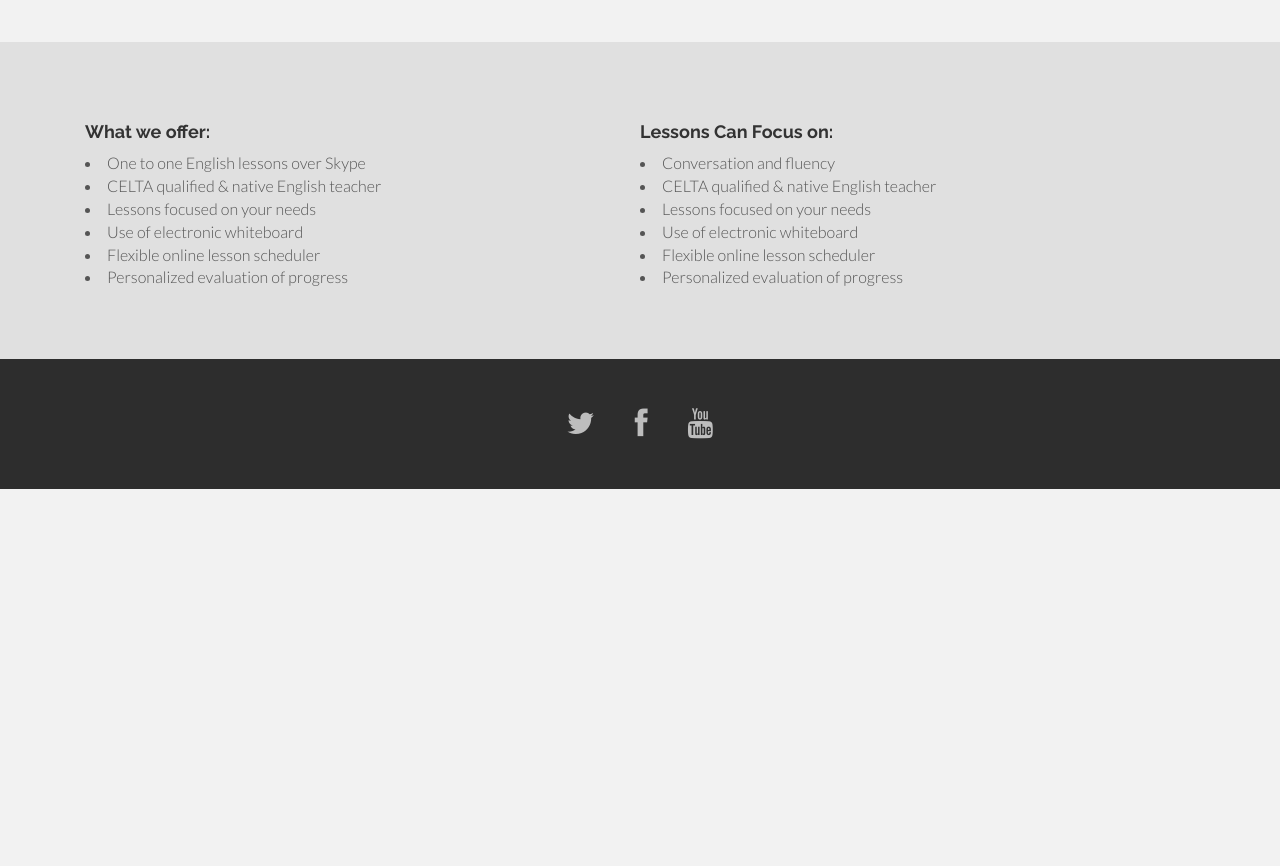
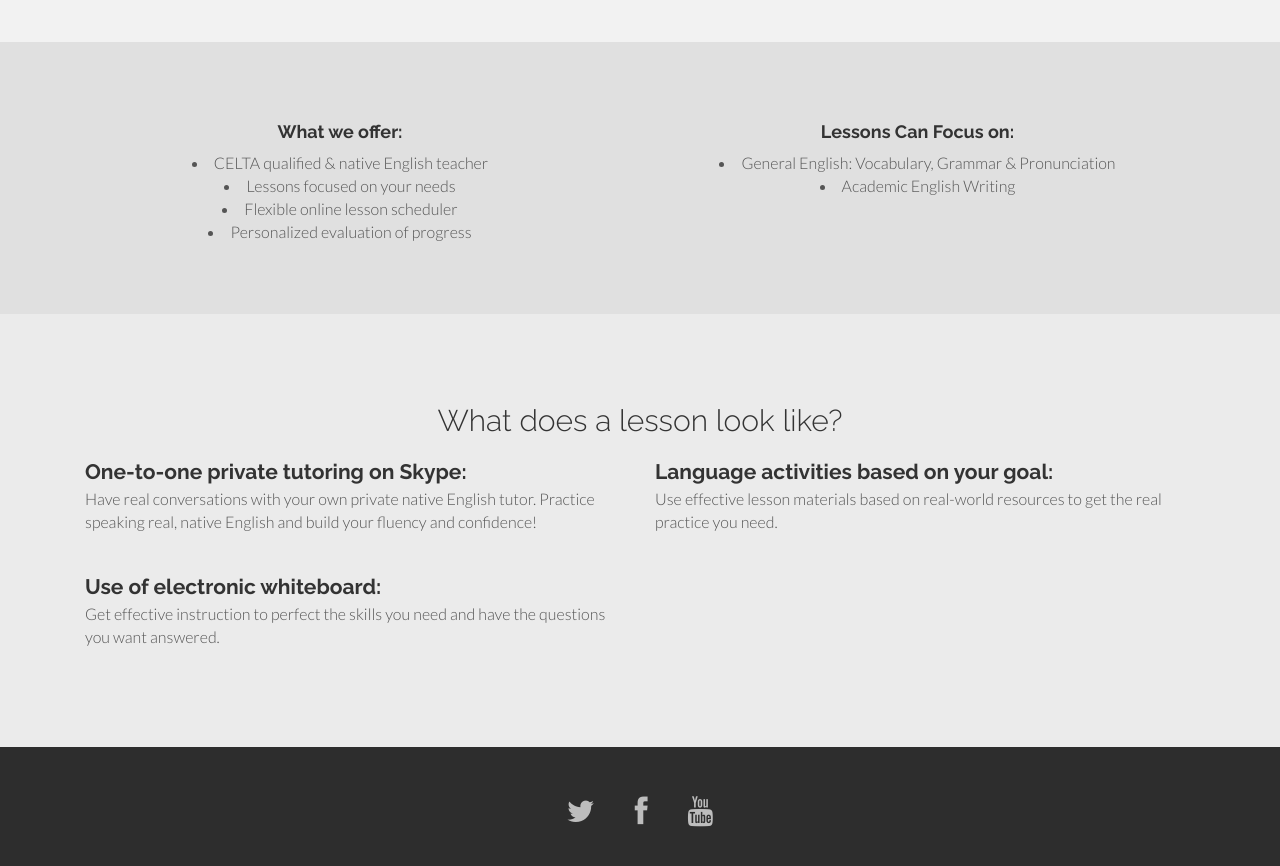
Before and after one commit to Neeema/english-prep-online, a website: page src/index.html in a window 1280 px wide. Shown: the part 852-1718 px from the top of the page. Before the commit the page ends 1341 px from the top, so only its background shows below. Drawn offline with nearby package versions, Linux system fonts and the light colour scheme.

Commit message:
Grunt
Grunt changes

```diff
--- a/package.json
+++ b/package.json
@@ -14,6 +14,7 @@
     "grunt-contrib-compass": "^1.0.1",
     "grunt-contrib-connect": "0.1.2",
     "grunt-contrib-livereload": "0.1.1",
+    "grunt-contrib-uglify": "^0.6.0",
     "grunt-open": "~0.2.0",
     "grunt-regarde": "~0.1.1",
     "matchdep": "~0.1.1"
--- a/src/assets/css/main.css
+++ b/src/assets/css/main.css
@@ -186,7 +186,6 @@ a:after {
 	background: #ebebeb;
 	padding-top: 70px;
 	padding-bottom: 70px;
-	text-align: center;
 }
 
 #lg h4 {
@@ -418,3 +417,9 @@ a:after {
 .offer{
   text-align: left;
 }
+
+.point{
+    top: -18px;
+    position: relative;
+    padding-bottom: 10px;
+}
--- a/src/index.html
+++ b/src/index.html
@@ -56,7 +56,7 @@
         <div class="col-lg-8 col-lg-offset-2">
           <h1>Hi! I offer English lessons on <b>Skype!</b></h1>
           <button type="button" class="btn btn-lg">Free Trial</button>
-          <a href="#" class="btn btn-info btn-lg" data-toggle="modal" data-target="#videoModal" data-theVideo="http://www.youtube.com/embed/CZWFOpUldFw" >Watch a video</a>
+          <a href="#" class="btn btn-info btn-lg" data-toggle="modal" data-target="#videoModal" data-theVideo="http://www.youtube.com/embed/CZWFOpUldFw">Watch a video</a>
         </div>
       </div><!-- row -->
     </div><!-- container -->
@@ -92,31 +92,48 @@
   </div><!-- container -->
 
 
-  <!-- PORTFOLIO SECTION -->
   <div id="dg">
-    <div class="container offer">
-      <div class="col-md-6">
+    <div class="container text-center">
+      <div class="row col-md-6">
 
         <h4>What we offer:</h4>
-        <li>One to one English lessons over Skype</li>
         <li>CELTA qualified & native English teacher</li>
         <li>Lessons focused on your needs</li>
-        <li>Use of electronic whiteboard</li>
         <li>Flexible online lesson scheduler</li>
         <li>Personalized evaluation of progress</li>
 
       </div><!-- row -->
-      <div class="cold-md-6">
+      <div class="row cold-md-6">
         <h4>Lessons Can Focus on:</h4>
-        <li>Conversation and fluency</li>
-        <li>CELTA qualified & native English teacher</li>
-        <li>Lessons focused on your needs</li>
-        <li>Use of electronic whiteboard</li>
-        <li>Flexible online lesson scheduler</li>
-        <li>Personalized evaluation of progress</li>
+
+        <li>General English: Vocabulary, Grammar & Pronunciation</li>
+        <li>Academic English Writing </li>
       </div>
-    </div><!-- container -->
-  </div><!-- DG -->
+    </div>
+  </div>
+
+  <div id="lg">
+    <div class="container">
+        <h2 class="text-center">What does a lesson look like? </h2>
+      <div class="col-md-6">
+        <h4 class="lead">One-to-one private tutoring on Skype:</h4>
+        <div class="point">Have real conversations with your own private native English tutor. Practice speaking real, native English and build your fluency and confidence!</div>
+      </div>
+
+      <div class="col-md-6">
+        <h4 class="lead">Language activities based on your goal: </h4>
+        <div class="point">Use effective lesson materials based on real-world resources to get the real practice you need.</div>
+      </div>
+
+       <div class="col-md-6">
+        <h4 class="lead">Use of electronic whiteboard:</h4>
+        <div class="point">Get effective instruction to perfect the skills you need and have the questions you want answered. </div>
+      </div>
+
+
+
+    </div>
+  </div>
 
   <!-- FOOTER -->
   <div id="f">
```
Also changed, not shown: Gruntfile.js (+10 -1 lines), dist/js/build.js (added).
